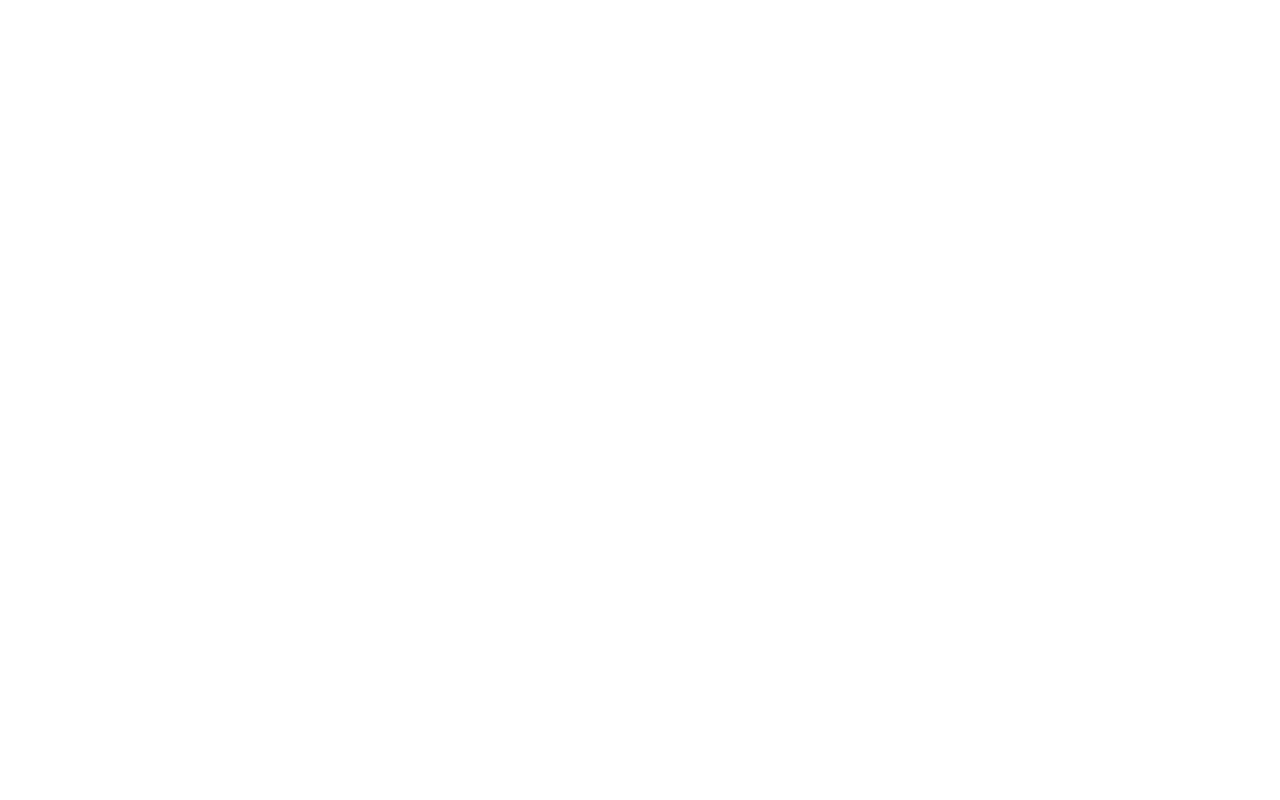
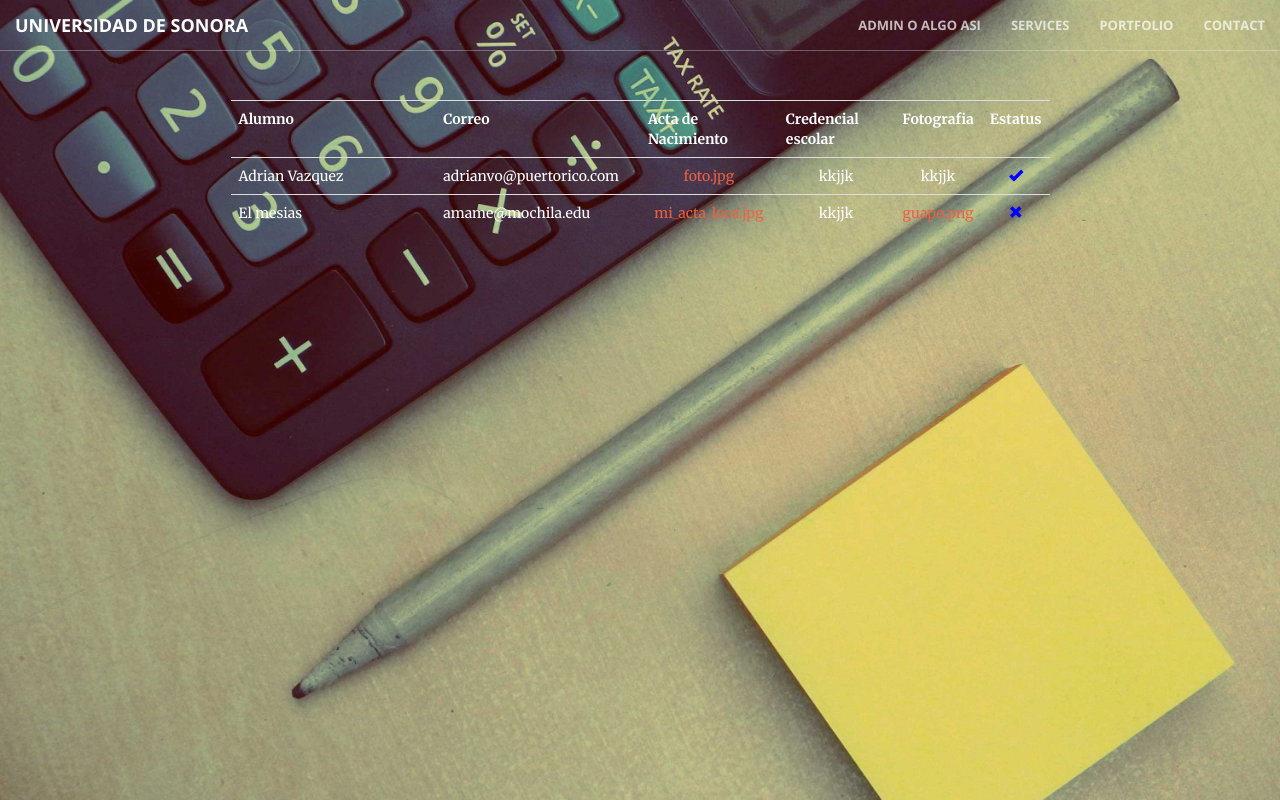
Before and after one commit to chunkzer/Servicio-2015, a plain HTML site: page admin.html in a window 1280 px wide. Drawn offline with nearby package versions, Linux system fonts and the light colour scheme.

Commit message:
Mas cosas

```diff
--- a/admin.html
+++ b/admin.html
@@ -29,6 +29,75 @@
   </head>
 
   <body>
+      <nav id="mainNav" class="navbar navbar-default navbar-fixed-top">
+          <div class="container-fluid">
+              <!-- Brand and toggle get grouped for better mobile display -->
+              <div class="navbar-header">
+                  <button type="button" class="navbar-toggle collapsed" data-toggle="collapse" data-target="#bs-example-navbar-collapse-1">
+                      <span class="sr-only">Toggle navigation</span>
+                      <span class="icon-bar"></span>
+                      <span class="icon-bar"></span>
+                      <span class="icon-bar"></span>
+                  </button>
+                  <a class="navbar-brand page-scroll" href="#page-top">Universidad de Sonora</a>
+              </div>
 
+              <!-- Collect the nav links, forms, and other content for toggling -->
+              <div class="collapse navbar-collapse" id="bs-example-navbar-collapse-1">
+                  <ul class="nav navbar-nav navbar-right">
+                      <li>
+                          <a class="page-scroll">ADMIN O ALGO ASI</a>
+                      </li>
+                      <li>
+                          <a class="page-scroll" href="#services">Services</a>
+                      </li>
+                      <li>
+                          <a class="page-scroll" href="#portfolio">Portfolio</a>
+                      </li>
+                      <li>
+                          <a class="page-scroll" href="#contact">Contact</a>
+                      </li>
+                  </ul>
+              </div>
+              <!-- /.navbar-collapse -->
+          </div>
+          <!-- /.container-fluid -->
+      </nav>
+      <section class="bg-primary" id="algo">
+          <div class="container">
+              <div class="row">
+
+                      <div class="table-responsive">
+                          <table align="center" style="width: 70%; color: white;" class="table">
+                                  <tr>
+                                      <th width="25%">Alumno</th>
+                                      <th width="25%">Correo</th>
+                                      <th>Acta de Nacimiento</th>
+                                      <th>Credencial escolar</th>
+                                      <th>Fotografia</th>
+                                      <th>Estatus</th>
+                                  </tr>
+
+                                <tr>
+                                    <td style="text-align:left">Adrian Vazquez</td>
+                                    <td style="text-align:left">adrianvo@puertorico.com</td>
+                                    <td><a href="#">foto.jpg</a></td>
+                                    <td>kkjjk</td>
+                                    <td>kkjjk</td>
+                                    <td><span style="color:blue;" class="glyphicon glyphicon-ok" aria-hidden="true"></span></td>
+                                </tr>
+                                <tr>
+                                    <td style="text-align:left">El mesias</td>
+                                    <td style="text-align:left">amame@mochila.edu</td>
+                                    <td><a href="#">mi_acta_loca.jpg</a></td>
+                                    <td>kkjjk</td>
+                                    <td><a href="#">guapo.png</a></td>
+                                    <td><span style="color:blue;" class="glyphicon glyphicon-remove" aria-hidden="true"></span></td>
+                                </tr>
+                          </table>
+                      </div>
+              </div>
+          </div>
+    </section>
   </body>
 </html>
```
Also changed, not shown: docs.html (+1 -1 lines).
